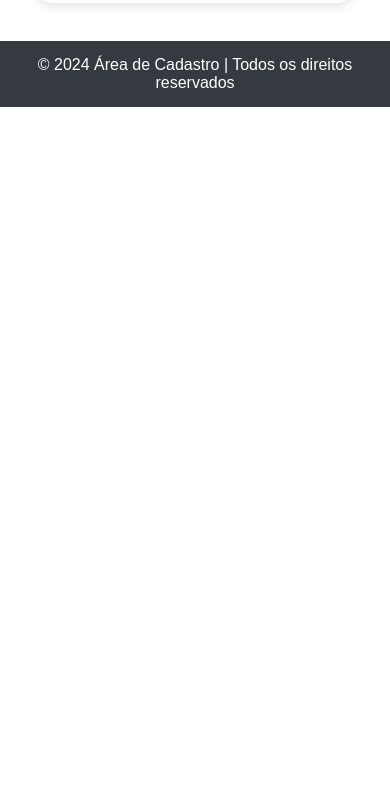
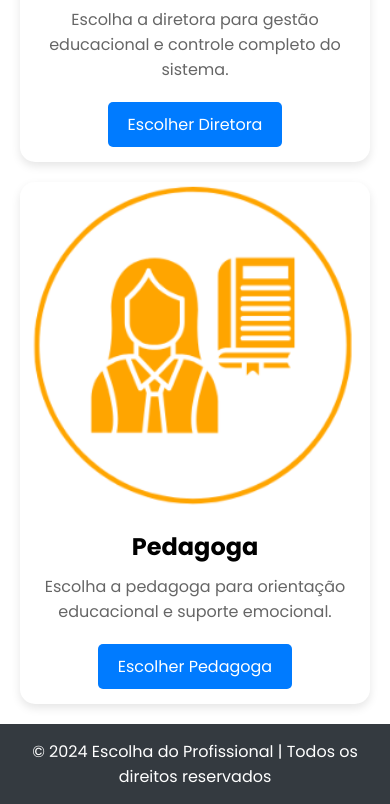
Before and after one commit to eduardoflorencianosantos/sistema-sigo, a plain HTML site: page escolher-area.html in a window 390 px wide. Shown: the part 1147-1951 px from the top of the page. Before the commit the page ends 1254 px from the top, so only its background shows below. Drawn offline with Linux system fonts and the light colour scheme.

Commit message:
Add files via upload

```diff
--- a/escolher-area.css
+++ b/escolher-area.css
@@ -1,8 +1,12 @@
-/* Resetando margens e preenchimento padrão */
+/* Link da tipografia da página */
+@import url('https://fonts.googleapis.com/css2?family=Poppins:ital,wght@0,100;0,200;0,300;0,400;0,500;0,600;0,700;0,800;0,900;1,100;1,200;1,300;1,400;1,500;1,600;1,700;1,800;1,900&display=swap');
+
+/* Alteração de toda a página */
 * {
     margin: 0;
     padding: 0;
     box-sizing: border-box;
+    font-family: "Poppins", sans-serif;
 }
 
 /* Estilo geral da página */
@@ -36,6 +40,89 @@ h1 {
     color: #fff;
 }
 
+/* Container principal */
+.container {
+    display: flex;
+    justify-content: center;
+    align-items: center;
+    min-height: calc(100vh - 120px); /* Altura total menos o cabeçalho e o rodapé */
+    flex-wrap: wrap;
+    padding: 20px;
+}
+
+/* Título */
+.container h1 {
+    font-size: 36px;
+    margin-bottom: 40px;
+    color: #333;
+}
+
+/* Estilo dos cards */
+.cards {
+    display: flex;
+    flex-wrap: wrap;
+    gap: 20px;
+    justify-content: center;
+}
+
+.card {
+    flex: 1 1 calc(25% - 20px); /* Menores, ocupando 25% do espaço */
+    max-width: calc(25% - 20px);
+    background-color: #fff;
+    border-radius: 15px;
+    box-shadow: 0 4px 10px rgba(0, 0, 0, 0.1);
+    overflow: hidden;
+    transition: transform 0.3s ease-in-out;
+}
+
+/* Imagem do card */
+.card-img {
+    width: 100%; /* Preenche a largura do card */
+    height: auto;
+    object-fit: cover;
+}
+
+/* Conteúdo do card */
+.card-content {
+    padding: 15px;
+    text-align: center;
+}
+
+/* Subtítulo do card */
+.card-content h2 {
+    font-size: 24px;
+    margin-bottom: 10px;
+}
+
+/* Parágrafo do card */
+.card-content p {
+    font-size: 16px;
+    color: #666;
+    margin-bottom: 20px;
+}
+
+/* Estilização do botão */
+.btn-choose {
+    background-color: #007bff;
+    color: #ffffff;
+    border: none;
+    padding: 10px 20px;
+    border-radius: 5px;
+    cursor: pointer;
+    font-size: 16px;
+    transition: background-color 0.3s ease;
+}
+
+/* Alteração de cor do botão */
+.btn-choose:hover {
+    background-color: #0056b3;
+}
+
+/* Efeito de hover nos cards */
+.card:hover {
+    transform: translateY(-10px);
+}
+
 /* Rodapé */
 footer {
     background-color: #343a40;
@@ -50,104 +137,24 @@ footer p {
     margin: 5px 0;
 }
 
-/* Container principal */
-.container {
-    flex: 1;
-    text-align: center;
-    width: 90%;
-    max-width: 1200px;
-    margin: 0 auto;
+/* Responsividade */
+@media (max-width: 1024px) {
+    .card {
+        flex: 1 1 calc(33.333% - 20px); /* 3 cards por linha */
+        max-width: calc(33.333% - 20px);
+    }
 }
 
-/* Título */
-.container h1 {
-    font-size: 36px;
-    margin-bottom: 40px;
-    color: #333;
+@media (max-width: 768px) {
+    .card {
+        flex: 1 1 calc(50% - 20px); /* 2 cards por linha */
+        max-width: calc(50% - 20px);
+    }
 }
 
-/* Flex container para os cards */
-.cards {
-    display: flex;
-    justify-content: space-around;
-    gap: 30px;
-    flex-wrap: wrap;
-}
-
-/* Estilo dos cards */
-.card {
-    background-color: #fff;
-    width: 300px;
-    height: 480px;
-    border-radius: 15px;
-    box-shadow: 0 4px 10px rgba(0, 0, 0, 0.1);
-    overflow: hidden;
-    transition: transform 0.3s ease-in-out;
-}
-
-/* Imagem do card */
-.card-img {
-    width: 100%;
-    height: 285px;
-    object-fit: cover;
-    border-bottom: 2px solid #f0f0f0;
-}
-
-/* Conteúdo do card */
-.card-content {
-    display: flex;
-    flex-direction: column;
-    justify-content: center;
-    align-items: center;
-    padding: 20px;
-    text-align: center;
-    flex-grow: 1;
-}
-
-.card-content h2 {
-    font-size: 24px;
-    margin-bottom: 10px;
-}
-
-.card-content p {
-    font-size: 16px;
-    color: #666;
-    margin-bottom: 20px;
-}
-
-.btn-choose {
-    background-color: #007bff;
-    color: white;
-    border: none;
-    padding: 10px 20px;
-    border-radius: 5px;
-    cursor: pointer;
-    font-size: 16px;
-    transition: background-color 0.3s ease;
-}
-
-.btn-choose:hover {
-    background-color: #45a049;
-}
-
-/* Efeito de hover nos cards */
-.card:hover {
-    transform: translateY(-10px);
-}
-
-/* Responsividade para telas menores */
-@media (max-width: 768px) {
-    .cards {
-        flex-direction: column;
-        align-items: center;
-    }
-
+@media (max-width: 480px) {
     .card {
-        width: 90%;
-        margin-bottom: 20px;
-    }
-
-    h1 {
-        font-size: 28px;
+        flex: 1 1 100%; /* 1 card por linha */
+        max-width: 100%;
     }
 }
--- a/escolher-area.html
+++ b/escolher-area.html
@@ -23,7 +23,15 @@
                 <div class="card-content">
                     <h2>Monitor</h2>
                     <p>Escolha o monitor para acompanhamento pedagógico e atividades escolares.</p>
-                    <button class="btn-choose">Escolher Monitor</button>
+                    <a href="#"><button class="btn-choose">Escolher Monitor</button></a>
+                </div>
+            </div>
+            <div class="card">
+                <img src="img/diretora.png" alt="Diretora" class="card-img">
+                <div class="card-content">
+                    <h2>Diretora</h2>
+                    <p>Escolha a diretora para gestão educacional e controle completo do sistema.</p>
+                    <a href="#"><button class="btn-choose">Escolher Diretora</button></a>
                 </div>
             </div>
             <div class="card">
@@ -31,15 +39,15 @@
                 <div class="card-content">
                     <h2>Pedagoga</h2>
                     <p>Escolha a pedagoga para orientação educacional e suporte emocional.</p>
-                    <button class="btn-choose">Escolher Pedagoga</button>
+                    <a href="#"><button class="btn-choose">Escolher Pedagoga</button></a>
                 </div>
             </div>
         </div>
-    </div> <br>
+    </div>
 
     <!-- Rodapé -->
     <footer>
-        <p>&copy; 2024 Área de Cadastro | Todos os direitos reservados</p>
+        <p>&copy; 2024 Escolha do Profissional | Todos os direitos reservados</p>
     </footer>
 </body>
 
```
